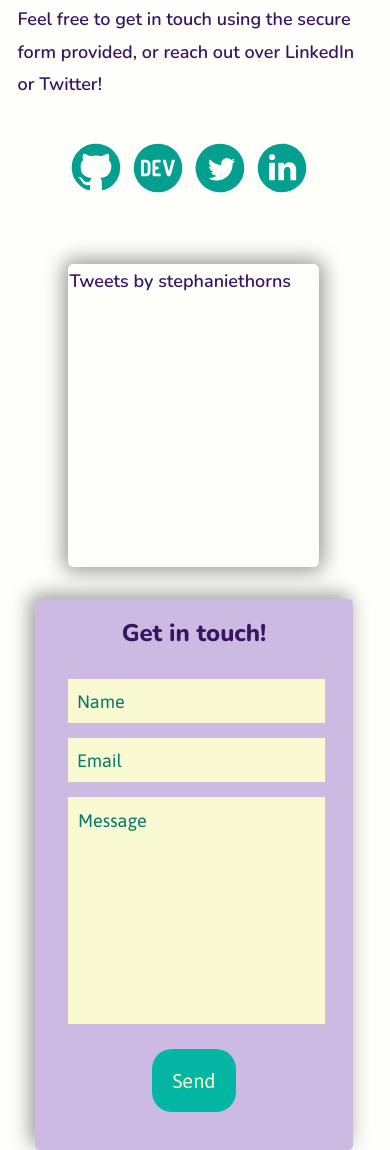
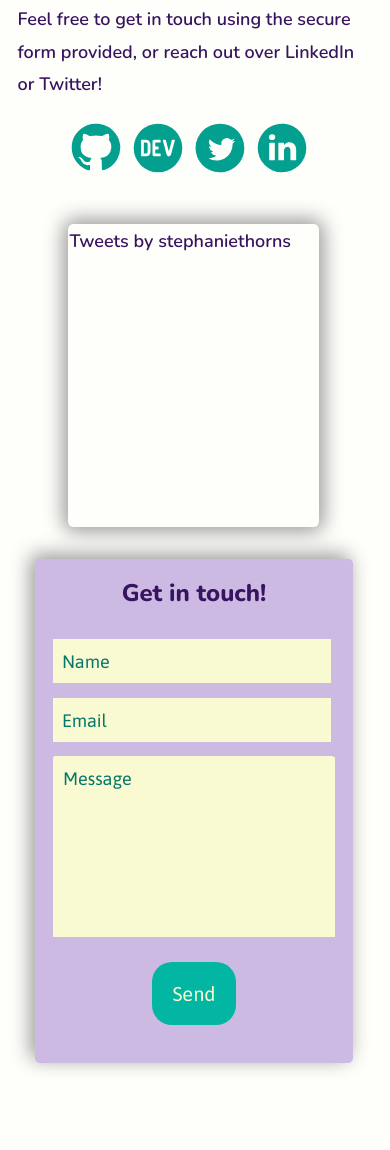
Before and after one commit to thorners55/portfolio-website, a plain HTML site: page index.html in a window 390 px wide. Shown: the part 3778-4928 px from the top of the page. Drawn offline with nearby package versions, Linux system fonts and the light colour scheme.

Commit message:
Make form responsive

```diff
--- a/index.css
+++ b/index.css
@@ -267,8 +267,8 @@ ul.project-tech {
 }
 
 .social-logos {
-  margin-top: 60px;
-  margin-bottom: 60px;
+  margin: 60px 0;
+
   display: flex;
 }
 
@@ -286,7 +286,9 @@ div > a {
 }
 
 .float-container {
-  margin: 15px;
+  margin: 15px 0;
+
+  width: 100%;
 }
 
 form {
@@ -315,18 +317,28 @@ label {
 
 label[for="message"] {
   display: block;
-  padding-right: 16.5em;
+  position: absolute;
+  width: 69%;
   background-color: inherit;
   margin-top: 1px;
   margin-left: 1px;
   padding-bottom: 20px;
+  z-index: 1;
+}
+
+.label-background {
+  position: absolute;
+  background-color: lightgoldenrodyellow;
+  margin-top: -1.5px;
+  z-index: 0;
+  width: 42%;
 }
 
 input {
   padding-top: 13px;
   padding-bottom: 10px;
+  padding-right: 0.5em;
   padding-left: 4em;
-  padding-right: 0.5em;
   font-family: "Work Sans", sans-serif;
   font-size: 18px;
   color: #381460;
@@ -350,12 +362,13 @@ textarea {
   padding-right: 0.5em;
   background-color: lightgoldenrodyellow;
   border: 0px solid;
-  width: 95%;
+  width: 100%;
   height: 10em;
+  box-sizing: border-box;
 }
 
 textarea:focus {
-  outline: 2px solid #b21f66;
+  outline: 3px solid #b21f66;
 }
 
 .invalid {
@@ -570,8 +583,7 @@ footer > p {
   }
 
   .social-logos {
-    margin-top: 60px;
-    margin-bottom: 60px;
+    margin: 40px 0;
     padding: 0 15%;
     display: flex;
     justify-content: space-between;
@@ -620,6 +632,10 @@ footer > p {
     height: 20px;
   }
 
+  .label-background {
+    width: 100%;
+  }
+
   .twitter-border {
     height: 301px;
     width: 249px;
--- a/index.html
+++ b/index.html
@@ -186,8 +186,10 @@
           var message = $(this).val();
           if (message.length < 70) {
             $(this).addClass("invalid");
+            $(".label-background").addClass("invalid");
           } else {
             $(this).removeClass("invalid");
+             $(".label-background").removeClass("invalid");
           }
         })
 
@@ -476,7 +478,7 @@
 
         <form name="contact" method="POST" data-netlify="true">
           <h3 class="contact-form-heading">Get in touch!</h3>
-
+            <div id="form">
             <div id="float-container" class="float-container">
             <label for="name">Name </label><input type="text" name="name" id="name" minlength="5" maxlength="30" required/>
             <p class="invalid-name">Name must have a minimum of 5 characters, no special characters</p>
@@ -488,11 +490,14 @@
             </div>
 
             <div id="float-container" class="float-container">
-            <label for="message">Message</label> <textarea name="message" id="message" minlength="70" maxlength="600" required></textarea>
+            <div class="label-background">
+            <label for="message">Message</label>
+            </div>
+            <textarea name="message" id="message"  minlength="70" maxlength="600" required></textarea>
             <p class="invalid-message">Message must be a minimum of 70 characters</p>
             </div>
             <button type="submit" >Send</button>
-
+      </div>
         </form>
         </section>
 
```
